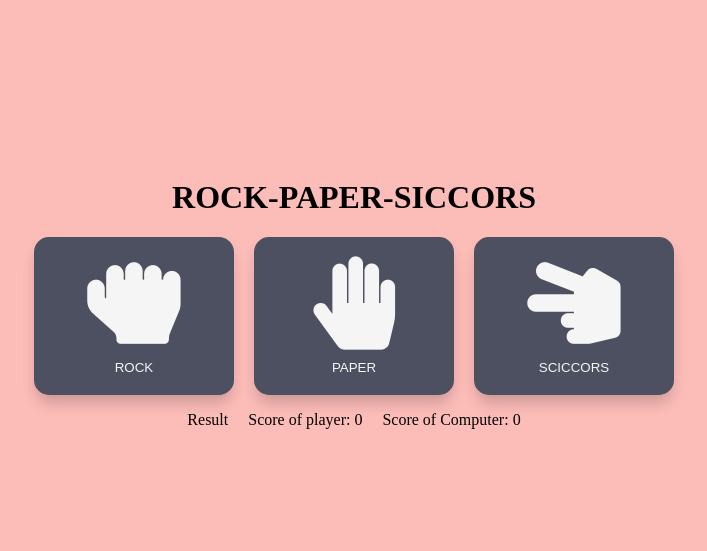
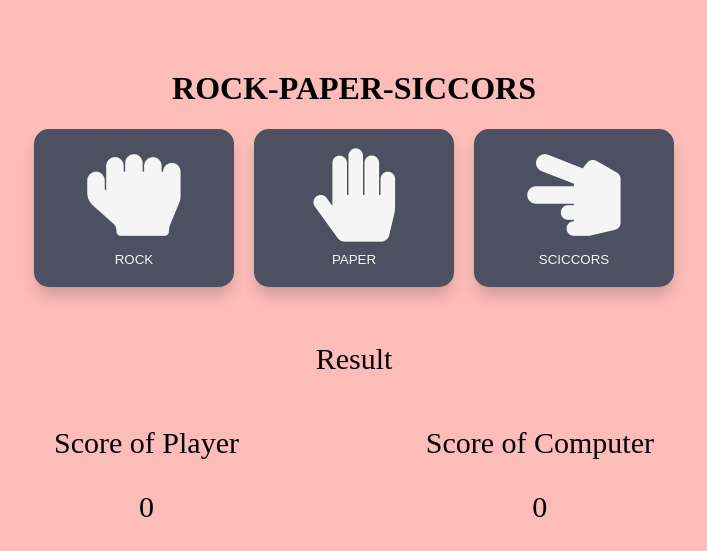
Before and after one commit to Lindrit14/Rock-Paper-Scissors, a plain HTML site: page index.html in a window 1280 px wide. Shown: the whole page, without its empty margins (286-993 px from the left). Drawn offline with Linux system fonts and the light colour scheme.

Commit message:
Reset button only appears when game reaches end, add some extra styling to text, make UI more clearer

```diff
--- a/index.html
+++ b/index.html
@@ -17,11 +17,17 @@
         <button value="sciccors" class="playRoundButtons"><i value="sciccors" class="fas fa-hand-scissors fa-7x"></i>SCICCORS</button>
     </div>
     <div class="gameInformation">
+        <div class="resultContainer">
+            <p class="result">Result</p>
+        </div>
+        <div class="scoreContainer">
+           <div class="innerScoreContainer">Score of Player <a class="playerScore">0</a></div>
+            <div class="innerScoreContainer">Score of Computer <a class="computerScore">0</a></div>
+        </div>
 
-        <p class="result"> Result</p>
-        <p >Score of player: <a class="playerScore">0</a> </p>
-        <p >Score of Computer: <a class="computerScore" >0</a>
+
     </div>
+
     <div class="winner">
 
     </div>
--- a/index.js
+++ b/index.js
@@ -30,13 +30,11 @@ function playRound(playerSelection, computerSelection){
 
         result.textContent = "The computer wins."
         computerScore++;
-
         showComputerScore.textContent = computerScore;
 
     }else {
         return console.log("something went wrong");
     }
-
 }
 
 function endGame(){
@@ -45,7 +43,6 @@ function endGame(){
             btn.disabled = true;
         })
     }
-
 };
 
 
@@ -68,20 +65,6 @@ const showWinner = document.querySelector(".winner");
 const restart = document.querySelector(".restart");
 
 
-// the array of moves the computer can choose from
-let moves = ["rock", "paper", "sciccors"];
-// defining how the input of the player should be taken. and what should be done to it
-let playerSelection;
-
-//defining how the computer gets its move
-let computerSelection = computerPlay();
-
-let playerScore = 0;
-
-let computerScore = 0;
-
-
-
 btns.forEach((btn)=>{
     btn.addEventListener("click",function(e){
 
@@ -90,8 +73,8 @@ btns.forEach((btn)=>{
         computerSelection = computerPlay();
         endGame();
         declareWinner();
-    })
-})
+    });
+});
 
 restart.addEventListener("click", ()=>{
 
@@ -108,3 +91,18 @@ restart.addEventListener("click", ()=>{
     showWinner.textContent = "";
     restart.style.visibility = "hidden";
 });
+
+
+
+
+// the array of moves the computer can choose from
+let moves = ["rock", "paper", "sciccors"];
+// defining how the input of the player should be taken. and what should be done to it
+let playerSelection;
+
+//defining how the computer gets its move
+let computerSelection = computerPlay();
+
+let playerScore = 0;
+
+let computerScore = 0;
--- a/style.css
+++ b/style.css
@@ -35,12 +35,45 @@ button:hover {
     gap: 20px;
 }
 .gameInformation {
+    width: 600px;
     display: flex;
+    flex-direction: column;
     gap: 20px;
 }
 
+.result {
+    font-size: 30px;
+}
+
+.resultContainer {
+    margin-top: 25px;
+    display: flex;
+    justify-content: center;
+    align-items: center;
+}
+
+.scoreContainer {
+    display: flex;
+    gap: 15px;
+    justify-content: space-between;
+}
+
+.innerScoreContainer {
+    display: flex;
+    flex-direction: column;
+    gap: 30px;
+    font-size: 30px;
+}
+
+.playerScore,
+.computerScore {
+    display: flex;
+    justify-content: center;
+}
 .winner {
     height: 20px;
+    margin-top: 30px;
+    font-size: 30px;
 }
 
 .restart {
```
